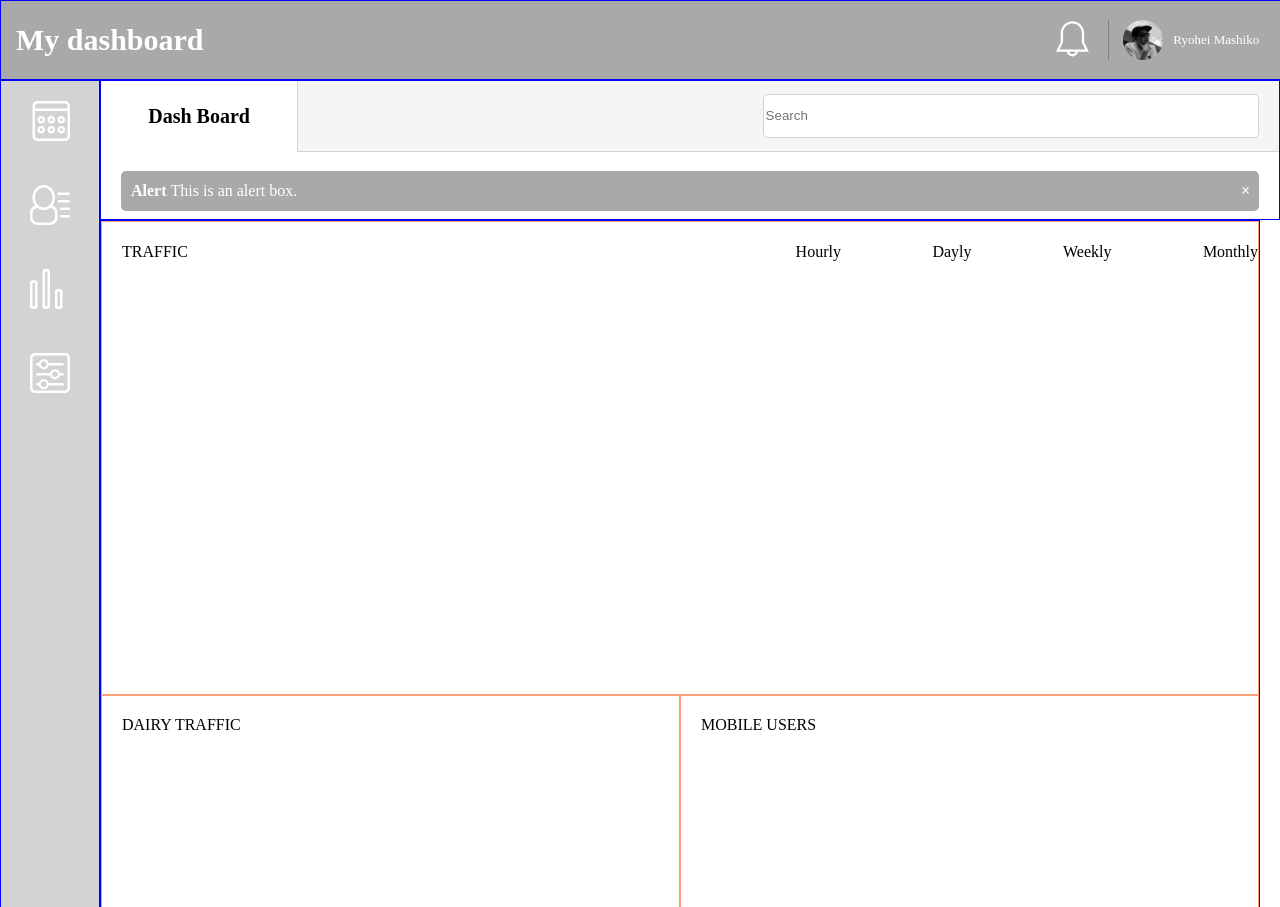
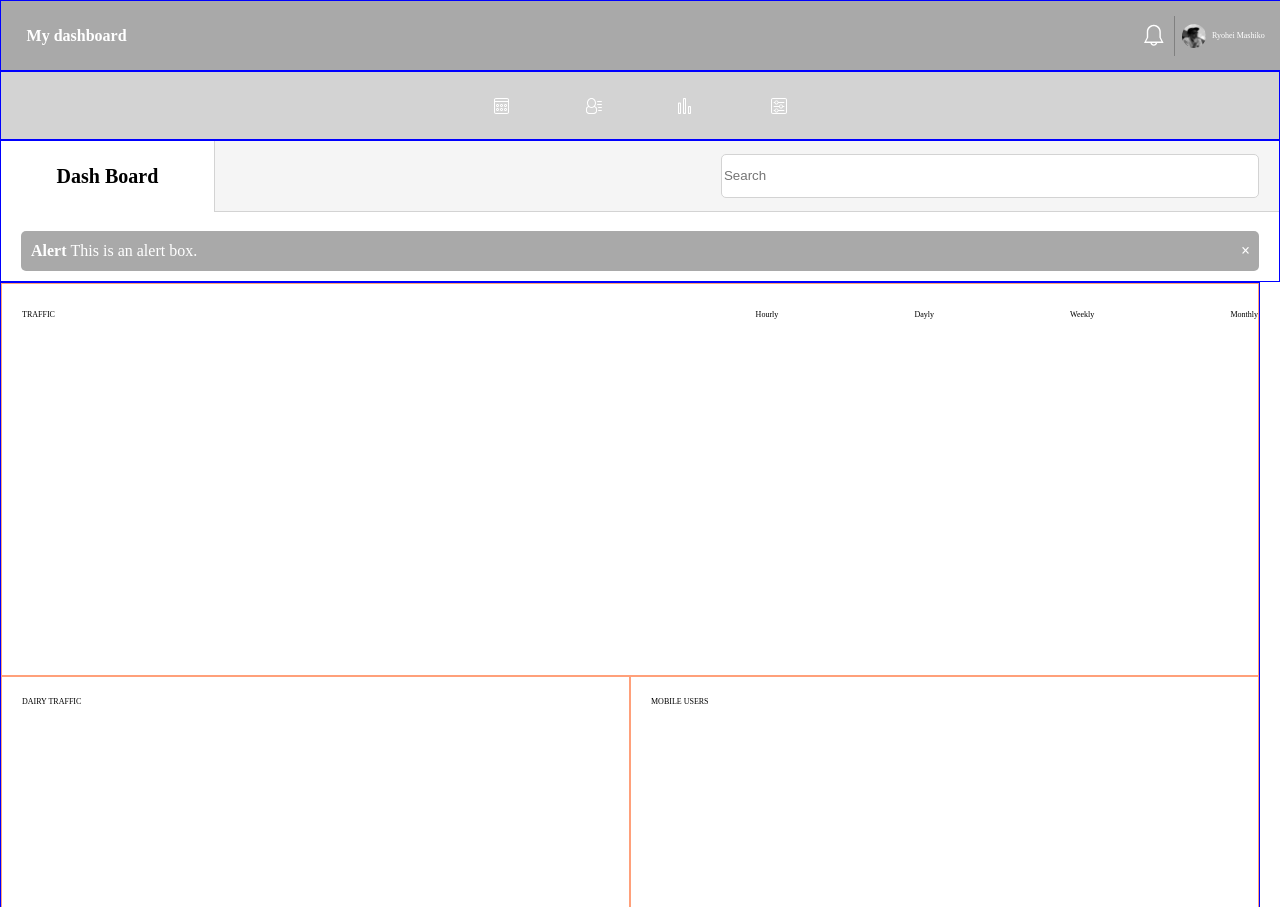
Before and after one commit to RyoheiMashiko/techdegree-project-7, a plain HTML site: page index.html in a window 1280 px wide. Shown: the top 907 px of the page. Drawn offline with Linux system fonts and the light colour scheme.

Commit message:
Updated.

```diff
--- a/css/styles.css
+++ b/css/styles.css
@@ -1,7 +1,18 @@
 * {
-margin: 0;
+  margin: 0;
+}
+body {
+  box-sizing: border-box;
+  background-color: white;
 }
 
+h1 {
+  font-size: 1rem;
+}
+
+p{
+  font-size: 0.5rem;
+}
 
 header,
 aside,
@@ -12,12 +23,13 @@ main {
 
 .grid {
   display: grid;
-  grid-template-columns: 100px 1fr;
-  grid-template-rows: 80px 140px 1fr;
+  grid-template-columns: 100%;
+  grid-template-rows: auto;
   grid-template-areas:
-  "header header"
-  "aside nav"
-  "aside main";
+  "header"
+  "aside"
+  "nav"
+  "main";
 }
 
 /* header style */
@@ -31,8 +43,7 @@ header {
 }
 
 header h1 {
-  font-size: 30px;
-  padding:15px 15px 15px 15px;
+margin: 2% 2% 2% 2%;
 }
 
 .header-container {
@@ -43,30 +54,27 @@ header h1 {
 }
 
 header p {
-  font-size: small;
-  width: 100px;
+  width: auto;
+  text-align: center;
   white-space: nowrap;
+  margin: 2% 2% 2% 2%;
 }
 
-body {
-  box-sizing: border-box;
-  background-color: white;
-}
 
 .bell {
-  width:40px;
-  height: 40px;
+  width:2.5rem;
+  height:2.5rem;
   border-right: 1px solid grey;
-  padding-right:15px;
+  padding-right:0.5rem;
   margin: 2% 2%;
 }
 
 .mypic {
-  width:40px;
-  height: 40px;
+  width:1.5rem;
+  height: 1.5rem;
   border-radius: 50%;
-  padding-left: 10px;
-  padding-right: 10px;
+  margin-left: 3%;
+  margin-right: 3%;
 }
 
 
@@ -77,10 +85,17 @@ aside {
   text-align: center;
 }
 
-.sidebaricon {
-  width: 40px;
-  height: 40px;
-  padding: 20px 10px 20px 10px;
+.sidebar-container{
+  display: flex;
+  align-items: center;
+  text-align: center;
+  justify-content: center;
+}
+
+.sidebar-icon {
+  width: 1rem;
+  height: 1rem;
+  margin: 2% 3% 2% 3%;
  }
 
  .icon-size {
@@ -231,7 +246,6 @@ main {
 .recent-activity {
   grid-area: recent-activity;
 }
-
 .member-icon {
   width:40px;
   height: 40px;
--- a/index.html
+++ b/index.html
@@ -28,11 +28,11 @@
       </header>
 
       <aside>
-          <div class="sidebarcontainer">
-            <img class="sidebaricon" src="icons/icon-dashboard.svg" alt="image of dashboard">
-            <img class="sidebaricon" src="icons/icon-members.svg" alt="image of members">
-            <img class="sidebaricon" src="icons/icon-visits.svg" alt="image of visits">
-            <img class="sidebaricon"src="icons/icon-settings.svg" alt="image of settings">
+          <div class="sidebar-container">
+            <img class="sidebar-icon" src="icons/icon-dashboard.svg" alt="image of dashboard">
+            <img class="sidebar-icon" src="icons/icon-members.svg" alt="image of members">
+            <img class="sidebar-icon" src="icons/icon-visits.svg" alt="image of visits">
+            <img class="sidebar-icon"src="icons/icon-settings.svg" alt="image of settings">
           </div>
         </aside>
 
```
